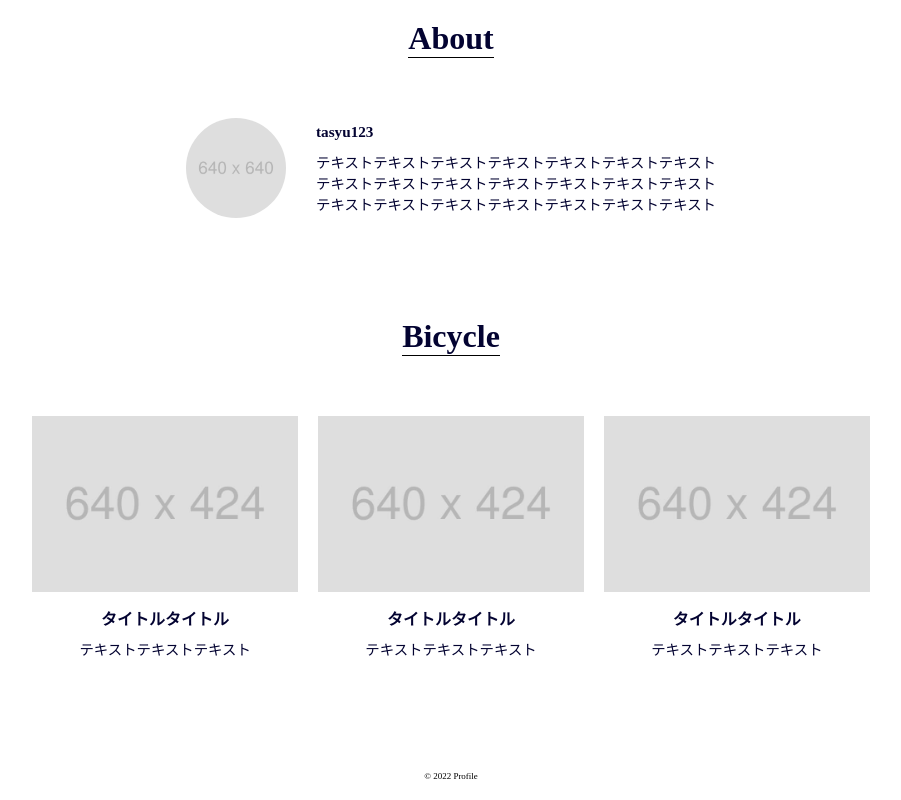
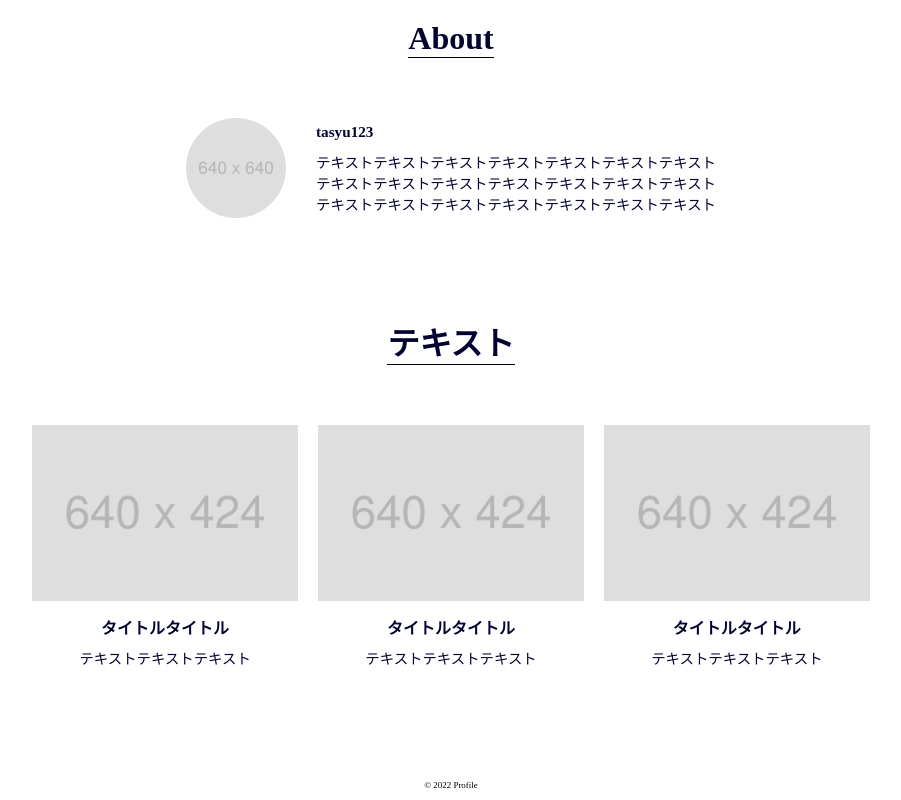
Before and after one commit to tasyu123/Profile, a plain HTML site: page index.html in a window 1280 px wide. Shown: the part 719-1519 px from the top of the page, without its empty margins (189-1090 px from the left). Drawn offline with Linux system fonts and the light colour scheme; some packages are replaced by stand-ins of ours.

Commit message:
Update index.html

```diff
--- a/index.html
+++ b/index.html
@@ -44,7 +44,7 @@
                 </div>
                 <div id="Bicycle">
                     <div class="title">
-                        <h1>Bicycle</h1>
+                        <h1>テキスト</h1>
                     </div>
                     <div class="container">
                         <ul class="img-list">
```
